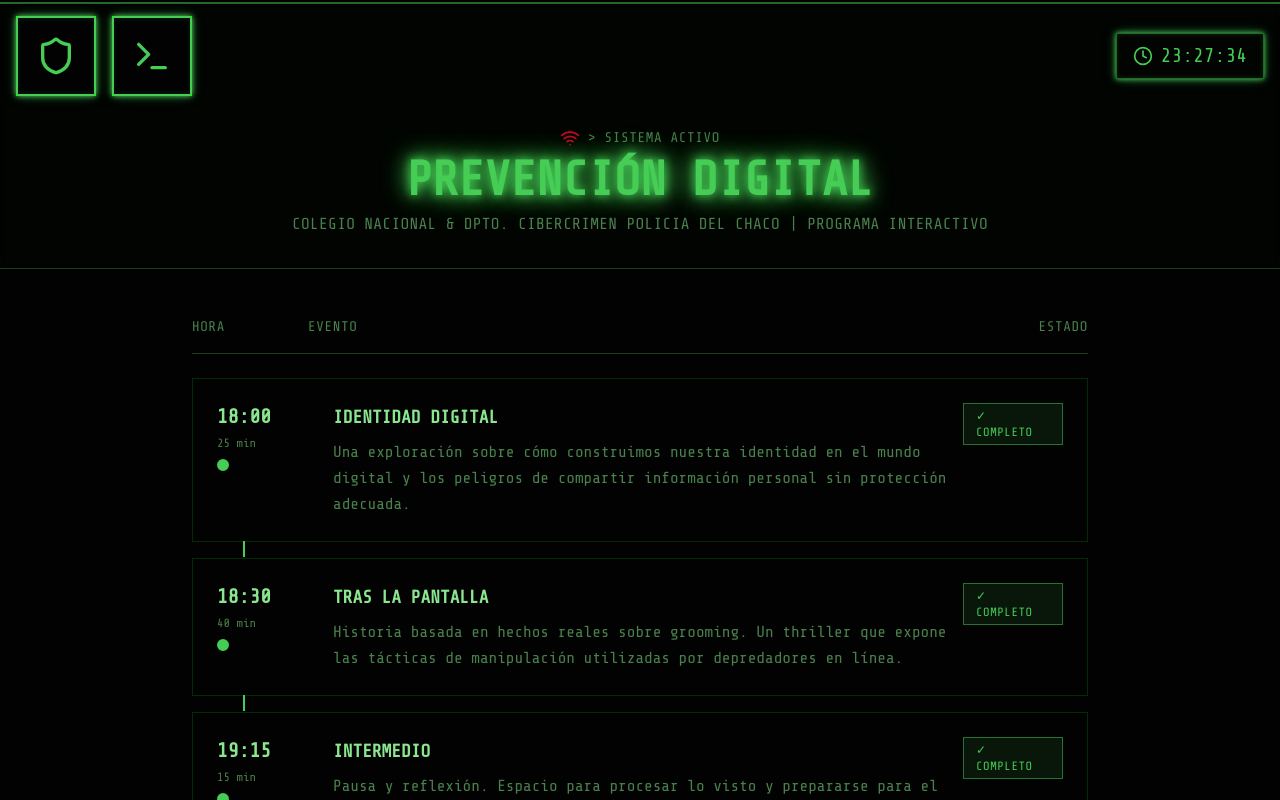
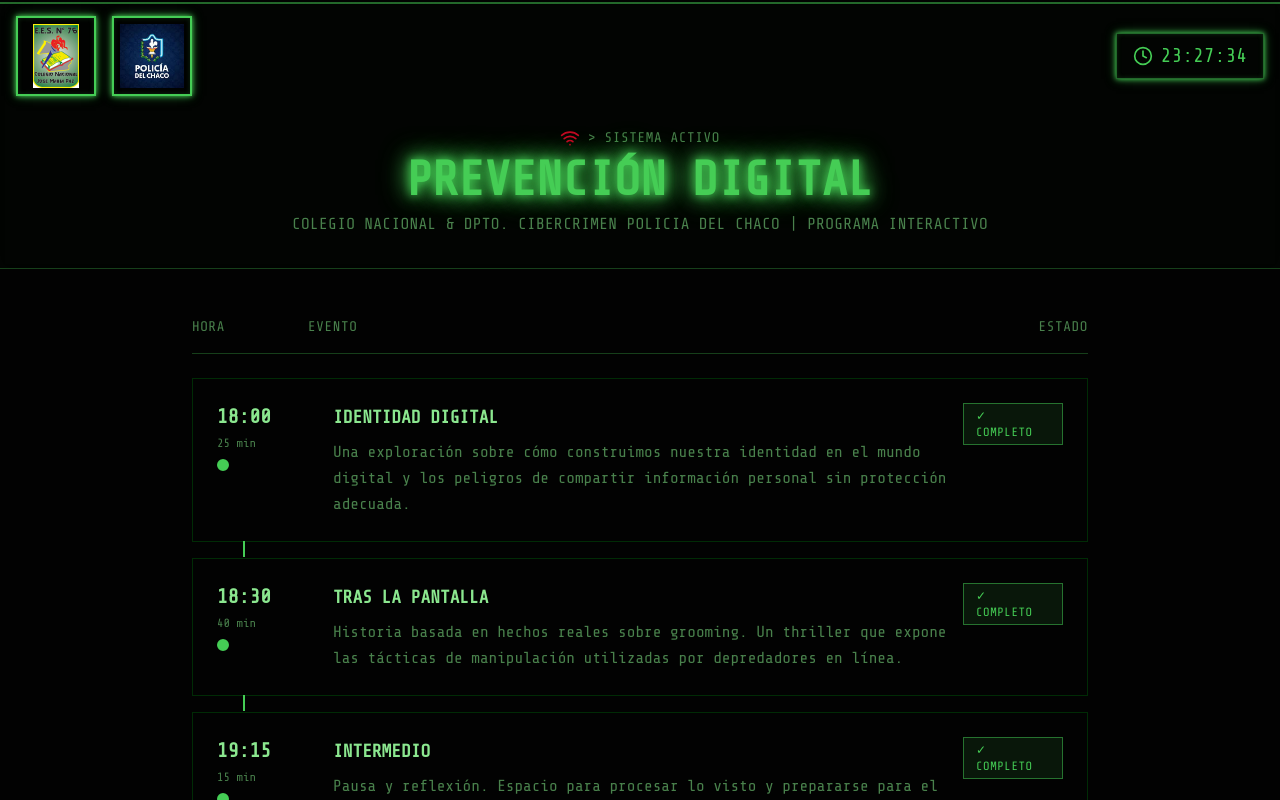
Before and after one commit to acantoscurria/prevencion_digital, a Next.js app: page / in a window 1280 px wide. Shown: the top 800 px of the page. Built offline with nearby package versions, Linux system fonts and the light colour scheme.

Commit message:
CHANGE: actualiza el componente TheaterProgram para reemplazar íconos por imágenes de logos

```diff
--- a/components/theater-program.tsx
+++ b/components/theater-program.tsx
@@ -1,7 +1,7 @@
 "use client"
 
 import { useState, useEffect } from "react"
-import { Clock, Shield, Wifi, Terminal } from "lucide-react"
+import { Clock, Shield, Wifi } from "lucide-react"
 
 // Datos de las obras del programa
 const theaterSchedule = [
@@ -97,11 +97,19 @@ export default function TheaterProgram() {
           {/* Espacio para logos */}
           <div className="flex items-center justify-between mb-4 flex-wrap gap-4">
             <div className="flex items-center gap-4">
-              <div className="w-16 h-16 md:w-20 md:h-20 border-2 border-primary border-glow rounded-sm flex items-center justify-center bg-background/50">
-                <Shield className="w-8 h-8 md:w-10 md:h-10 text-primary" />
+              <div className="w-16 h-16 md:w-20 md:h-20 border-2 border-primary border-glow rounded-sm flex items-center justify-center bg-background/50 overflow-hidden">
+                <img
+                  src="/images/logo_nacional.jpg"
+                  alt="Logo Nacional"
+                  className="w-12 h-12 md:w-16 md:h-16 object-contain"
+                />
               </div>
-              <div className="w-16 h-16 md:w-20 md:h-20 border-2 border-primary border-glow rounded-sm flex items-center justify-center bg-background/50">
-                <Terminal className="w-8 h-8 md:w-10 md:h-10 text-primary" />
+              <div className="w-16 h-16 md:w-20 md:h-20 border-2 border-primary border-glow rounded-sm flex items-center justify-center bg-background/50 overflow-hidden">
+                <img
+                  src="/images/poli_chaco.jpeg"
+                  alt="Policía del Chaco"
+                  className="w-12 h-12 md:w-16 md:h-16 object-contain"
+                />
               </div>
             </div>
 
```
